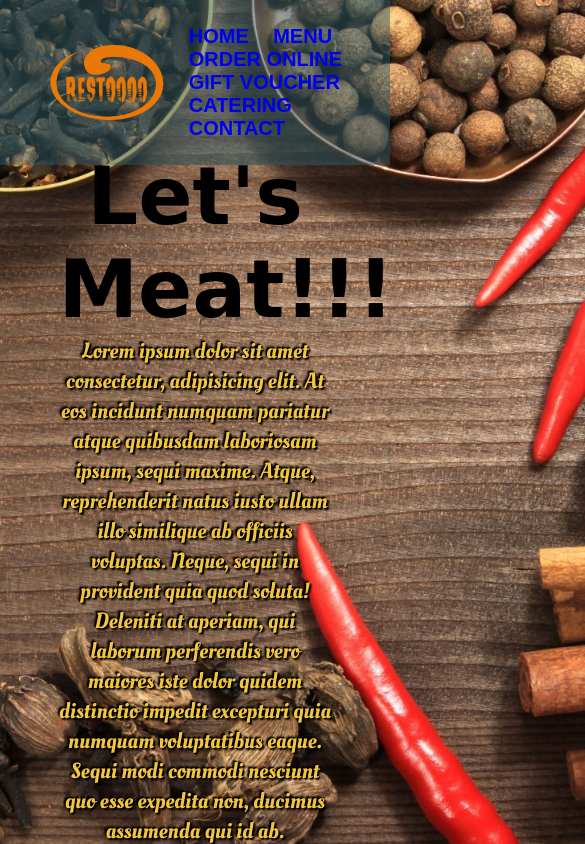
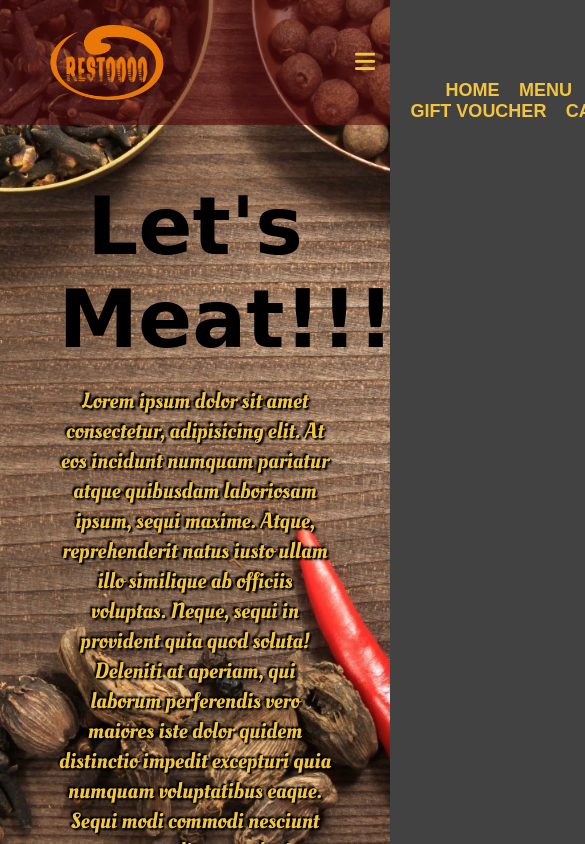
Before and after one commit to tidibir/Restoooo, a plain HTML site: page index.html in a window 390 px wide. Shown: the top 844 px of the page, 585 px wide, since content can reach past the window. Drawn offline with nearby package versions, Linux system fonts and the light colour scheme; a script that the page names is missing; a web font is replaced by a local one.

Commit message:
Mobile responsive

```diff
--- a/index.html
+++ b/index.html
@@ -9,6 +9,7 @@
     <link rel="stylesheet" href="indexStyles.css">
 
     <script src="https://code.jquery.com/jquery-3.5.1.min.js"></script>
+    <script src="https://kit.fontawesome.com/a076d05399.js"></script>
 </head>
 
 <body>
@@ -24,6 +25,10 @@
             <li><a href="#">CATERING</a></li>
             <li><a href="#">CONTACT</a></li>
         </ul>
+
+        <div class="menu-btn">
+            <i class="fas fa-bars"></i>
+        </div>
     </div>
 
     <div class="main">
--- a/indexStyles.css
+++ b/indexStyles.css
@@ -10,7 +10,7 @@ body {
 .main {
     width: 70%;
     margin: 0 auto 0;
-    padding-top: 150px;
+    padding-top: 180px;
     text-align: center;
     /* background: rgba(249, 1, 1, 0.3); */
 }
@@ -25,7 +25,7 @@ body {
     /* color: white; */
     font-size: 22px;
     font-family: 'Oleo Script', cursive;
-    margin-bottom: 30px;
+    margin: 30px 0;
     text-shadow: 1px 1px 1px black, -1px -1px 1px black, 2px 2px 2px black, -2px -2px 2px black;
 }
 
@@ -38,3 +38,14 @@ body {
     margin: 20px auto;
     text-align: center;
 }
+
+@media (max-width: 768px) {
+    .maps iframe {
+        width: 480px;
+        height: 320px;
+    }
+
+    .main p {
+        margin: 20px 0;
+    }
+}
--- a/styles.css
+++ b/styles.css
@@ -27,7 +27,7 @@ font-family: 'Alegreya Sans', sans-serif;
 
 .navbar {
     position: fixed;
-    background: rgba(51, 92, 103, 0.5);
+    background: rgb(86, 11, 14, 0.6);
     font-family: 'Alegreya Sans', sans-serif;
     font-weight: 900;
     width: 100%;
@@ -40,7 +40,7 @@ font-family: 'Alegreya Sans', sans-serif;
 }
 
 .navbar.sticky {
-    background: #335C67;
+    background: rgb(84, 11, 14);
     padding: 10px 15px 10px 45px;
 }
 
@@ -60,6 +60,8 @@ font-family: 'Alegreya Sans', sans-serif;
 
 .navbar.sticky .title {
     display: block;
+    color: #f3c43e;
+    text-shadow: 2px 2px 2px #000000, -2px -2px 2px #000000;
 }
 
 .navbar ul {
@@ -67,16 +69,35 @@ font-family: 'Alegreya Sans', sans-serif;
 }
 
 .navbar ul li {
-    color: #FFF3B0;
     font-size: 20px;
     text-align: right;
     display: inline-block;
     padding-left: 20px;
 }
 
+.navbar ul li a {
+    color: #f3c43e;
+    transition: all 0.3s ease;
+}
+
+.navbar ul li:hover a {
+    color: #ffffff;
+}
+
+.menu-btn {
+    color: #f3c43e;
+    font-size: 23px;
+    cursor: pointer;
+    display: none;
+}
+
+.maps iframe {
+    border: 5px solid black;
+}
+
  footer {
     padding: 15px 0;
-    background: rgb(249, 1, 2, 0.50);
+    background: rgb(84, 11, 14, 0.75);
  }
 
  footer p {
@@ -94,3 +115,44 @@ font-family: 'Alegreya Sans', sans-serif;
  footer a:hover {
      color: white;
  }
+
+ /* responsive media query start */
+
+ @media (max-width: 1024px) {
+    .navbar ul {
+        padding-right: 10px;
+    }
+
+    .navbar ul li {
+        font-size: 18px;
+        padding-left: 15px;
+    }
+ }
+
+ @media (max-width: 768px) {
+    .menu-btn {
+        display: block;
+        z-index: 999;
+    }
+
+    .menu-btn {
+        display: block;
+        z-index: 999;
+    }
+/*
+    .menu-btn i.active::before{
+        content: "\f00d";
+    } */
+
+    .navbar .menu {
+        position: fixed;
+        height: 100vh;
+        width: 100%;
+        right: -100%;
+        top: 0;
+        background: #424242;
+        text-align: center;
+        padding-top: 80px;
+        transition: all 0.3s ease;
+    }
+ }
```
